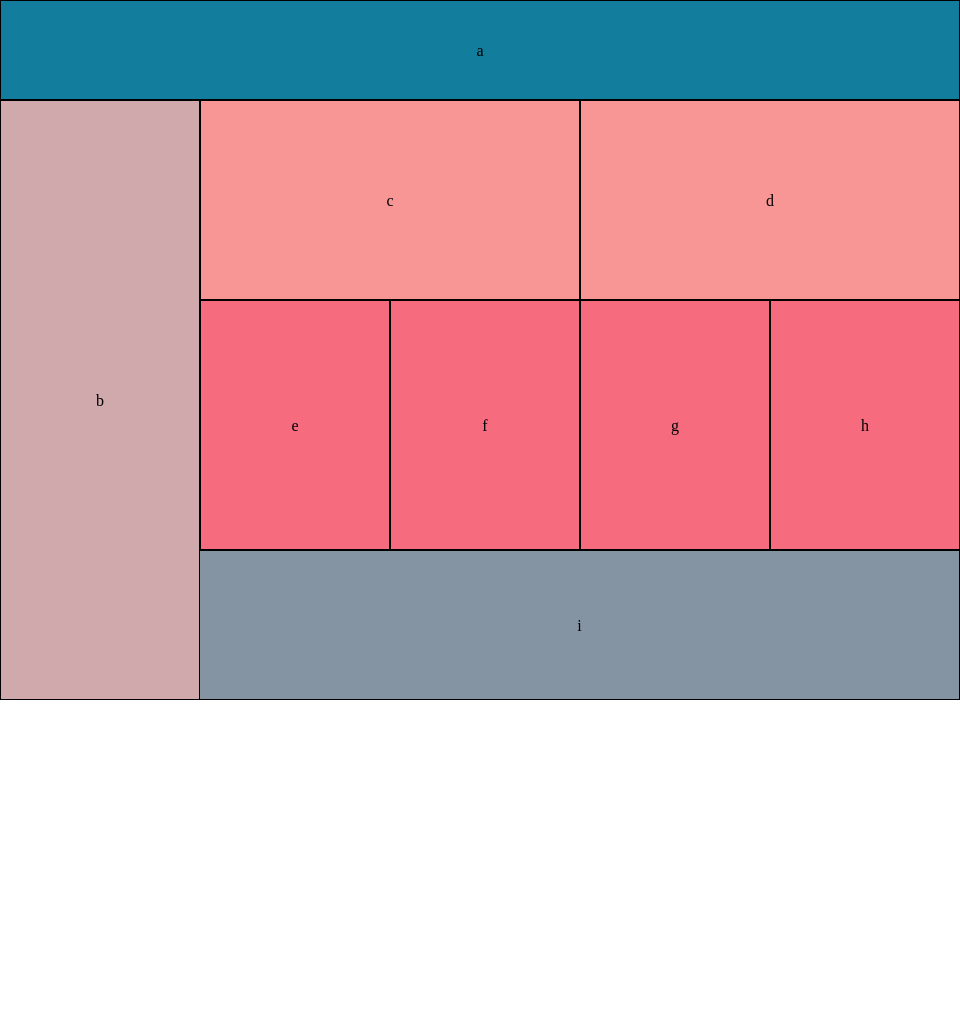
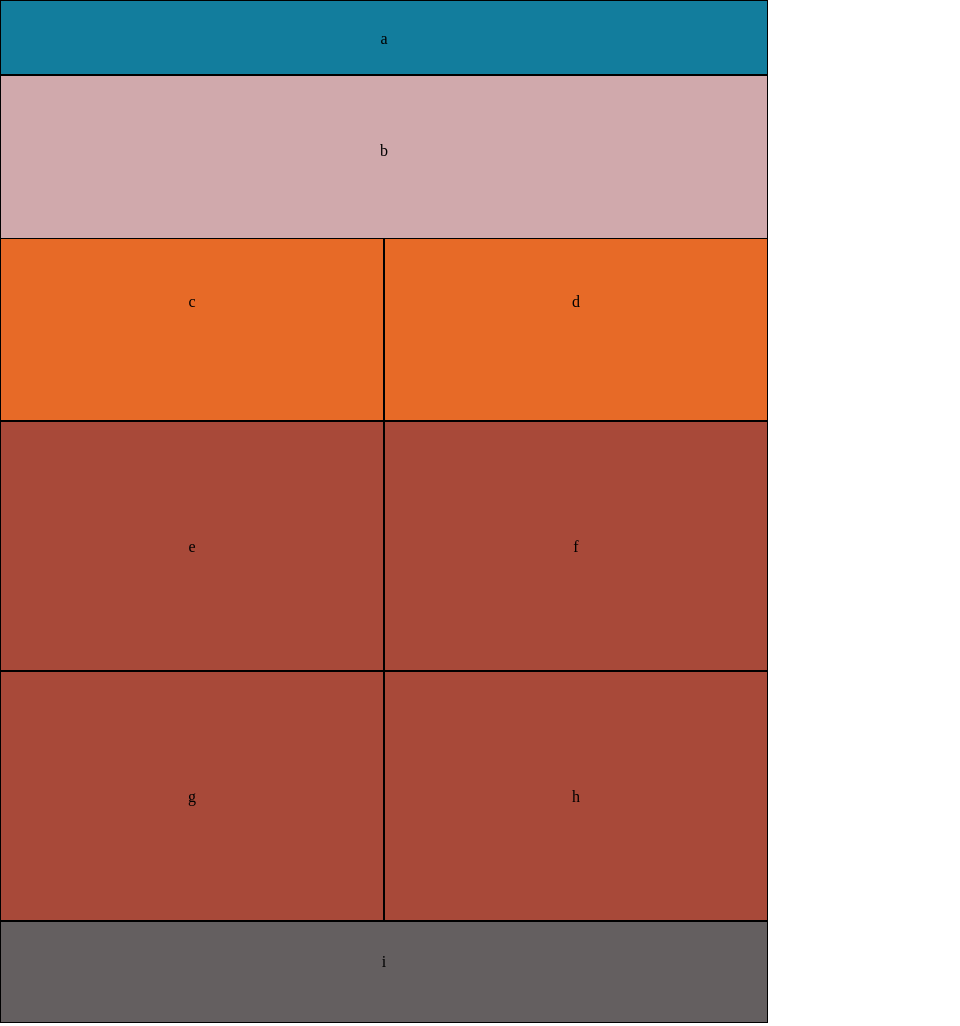
Before and after one commit to DanaAbbadi/lab-01, a plain HTML site: page index.html in a window 768 px wide. Shown: the whole page, 960 px wide, since content can reach past the window. Before the commit the page ends 800 px from the top, so only its background shows below. Drawn offline with Linux system fonts and the light colour scheme.

Commit message:
added tablet view

```diff
--- a/css/layout.css
+++ b/css/layout.css
@@ -1,6 +1,7 @@
 
-@media screen and (min-width:768px) and (max-width:960px),(min-width:961px) {
+    /* @media screen and (min-width:768px) and (max-width:1024px),(min-width:1025px) { */
 
+ @media screen and (min-width:1025px){
     main{
         width: 960px;
         height: 700px;
@@ -16,36 +17,49 @@
     #container{
         width: 960px;
         height: 600px;
+        display: grid;
+        grid-template-columns: 1fr 1fr;
+
+
+
     }
 
     aside{
-        float: left;
+        /* float: left; */
 
         height:600px ;
         width: 200px;
         line-height: 600px;
     }
 
+    .cd-cont{
+        display: grid;
+        grid-template-columns: 50% 50%;
+
+    }
+    #all{
+        display: grid;
+        grid-template-columns: 25% 25% 25% 25%;
+    }
 
     .cd-div{
         height:200px ;
         width: 380px;
         line-height: 200px;
-        float: left;
     }
 
     .efgh-div{
         height:250px ;
         width: 190px;
         line-height: 250px;
-        float: left;
+        /* float: left; */
 
 
     }
 
     #idiv{
         height:150px ;
-        width: 960px;
+        width: 761px;
         line-height: 150px;
     }
     }
@@ -58,7 +72,10 @@
             width: 480px;
             height:75px ;
             line-height: 75px;
-
+        }
+        #container{
+            display: grid;
+            grid-template-rows: 15% 85%;
 
         }
         aside{
@@ -67,6 +84,7 @@
             line-height: 150px;
 
         }
+
         .cd-div{
             width: 480px;
             height:125px ;
@@ -74,13 +92,18 @@
 
 
         }
+        #all{
+            display: grid;
+            grid-template-columns: 1fr 1fr;
+            grid-template-rows: 1fr 1fr;
 
+        }
         .efgh-div{
             width: 240px;
             height:250px ;
             line-height: 250px;
 
-            float: left;
+            /* float: left; */
 
         }
         #idiv{
@@ -90,3 +113,59 @@
 
         }
     }
+
+
+@media screen and (min-width:768px) and (max-width:1024px){
+    main{
+        width: 100%;
+        height: 913px;
+    }
+    header{
+        width: 100%;
+        height:75px ;
+        line-height: 75px;
+    }
+    #container{
+        display: grid;
+        grid-template-rows: 15% 85%;
+
+    }
+    aside{
+        width: 100%;
+        height:303px ;
+        line-height: 150px;
+
+    }
+
+    .cd-cont{
+        display: grid;
+        grid-template-columns: 50% 50%;
+    }
+
+    .cd-div{
+        width: 100%;
+        height:183px ;
+        line-height: 125px;
+    }
+    #all{
+        display: grid;
+        grid-template-columns: 1fr 1fr;
+        grid-template-rows: 1fr 1fr;
+
+    }
+    .efgh-div{
+        width: 100%;
+        height:250px ;
+        line-height: 250px;
+
+        /* float: left; */
+
+    }
+    #idiv{
+        width: 100%;
+        height:102px;
+        line-height: 80px;
+
+    }
+
+}
--- a/css/module.css
+++ b/css/module.css
@@ -5,7 +5,7 @@
 
 }
 
-@media screen and (min-width:768px) and (max-width:960px),(min-width:961px) {
+@media screen and (min-width:1023px) {
     .cd-cont, #all{
         overflow: auto;
     }
@@ -35,3 +35,21 @@
         background-color: #f66482;
     }
 }
+
+
+
+@media screen and (min-width:768px) and (max-width:1024px){
+    #idiv{
+        overflow: auto;
+    }
+    .cd-div{
+        background-color: #e76a27;
+    }
+    .efgh-div{
+        background-color: #a84939;
+    }
+    #idiv{
+        background-color: #645f60;
+    }
+
+}
--- a/index.html
+++ b/index.html
@@ -16,6 +16,7 @@
         <div id="container">
             <aside>b</aside>
 
+            <div id="forAll">
                 <div class="cd-cont">
                     <div class="cd-div">c</div>
                     <div class="cd-div">d</div>
@@ -28,9 +29,9 @@
                     <div class="efgh-div">h</div>
 
                 </div>
-
                 <div id="idiv">i</div>
 
+            </div>
         </div>
 
 
```
Lines whose indentation alone changed are shown as unchanged.
